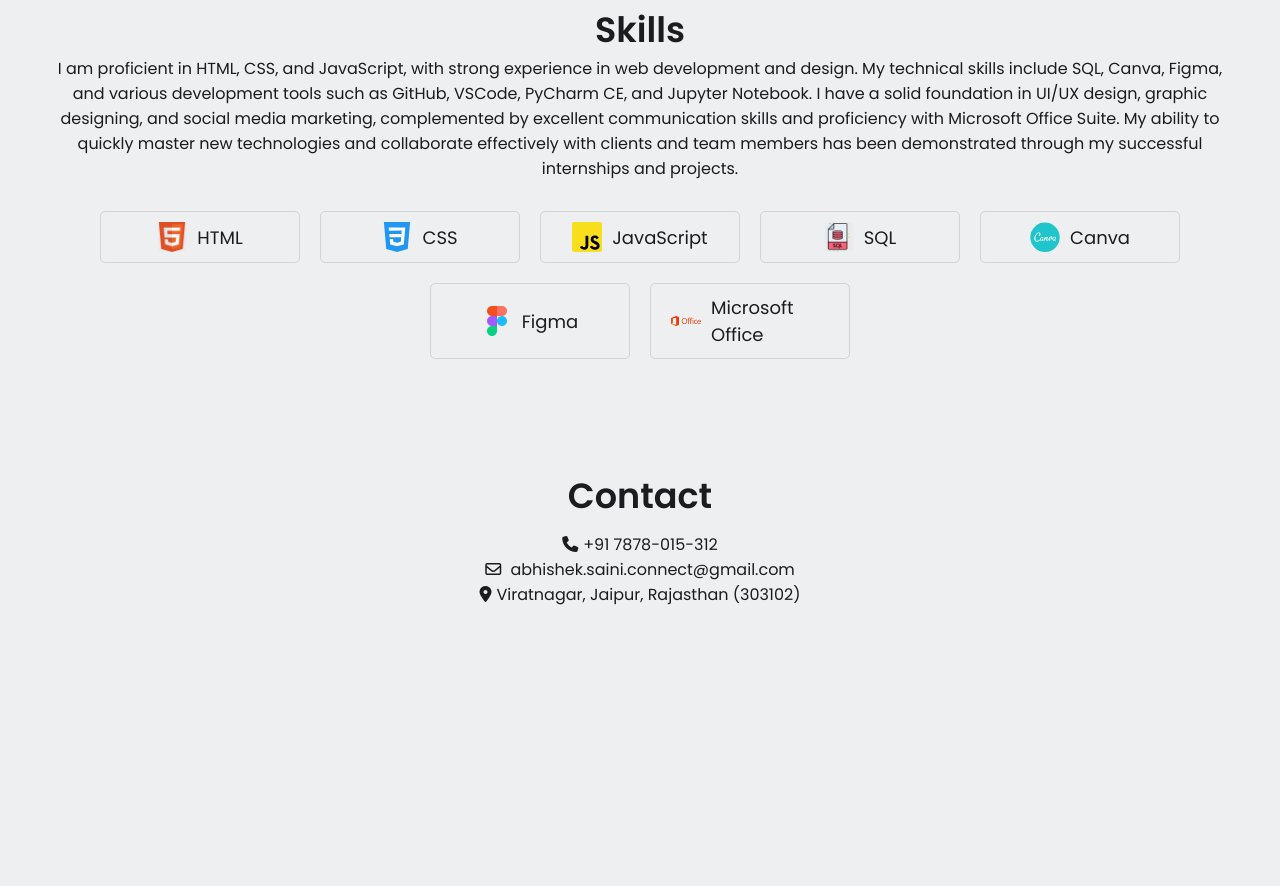
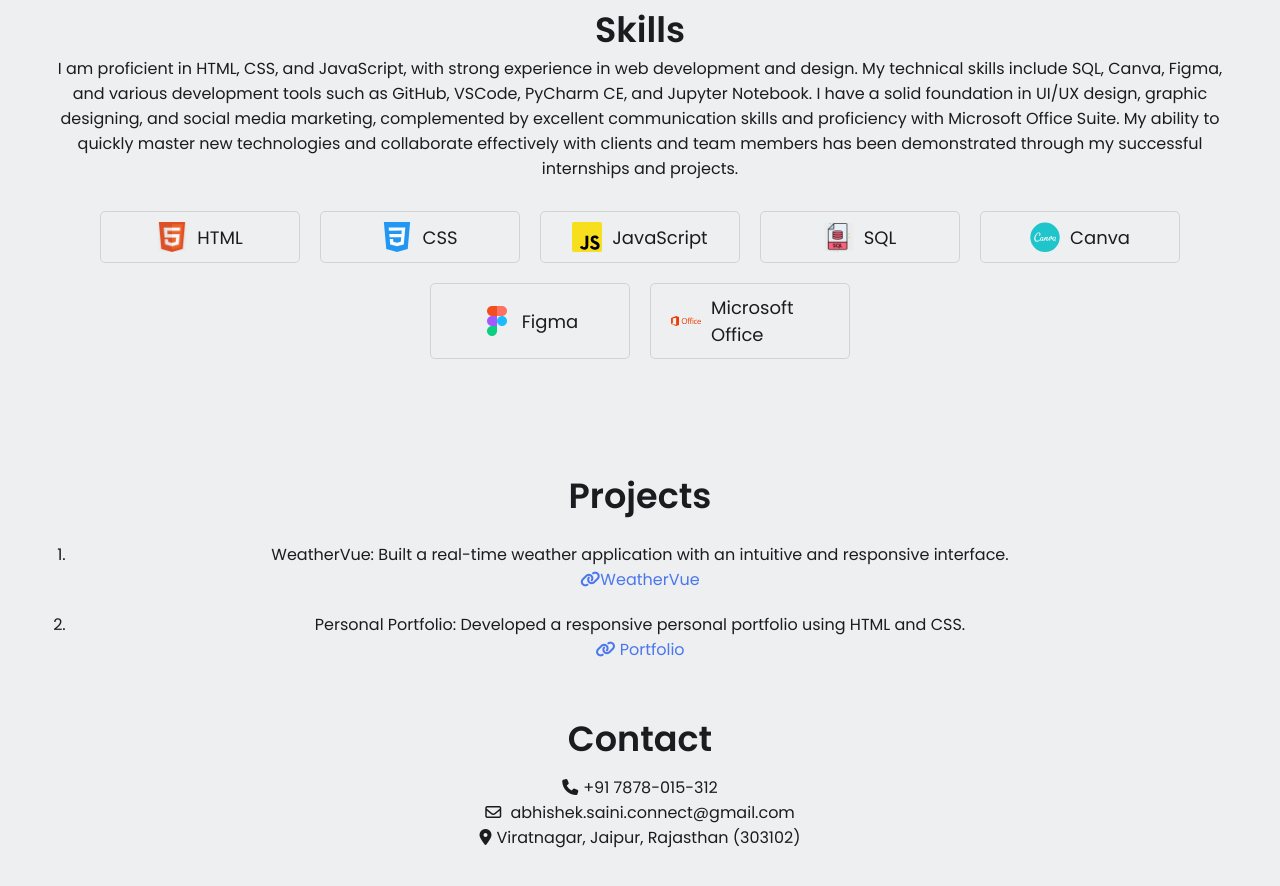
Before and after one commit to Abhishek-Saini-Coder/portfolio, a plain HTML site: page index.html in a window 1280 px wide. Shown: the part 627-1513 px from the top of the page. Before the commit the page ends 1334 px from the top, so only its background shows below. Drawn offline with Linux system fonts and the light colour scheme.

Commit message:
added projects section

```diff
--- a/index.html
+++ b/index.html
@@ -162,6 +162,33 @@
         </div>
       </section>
 
+      <!--SECTION 3: Projects-->
+
+      <section id="projects" class="projects-section">
+        <h2>Projects</h2>
+        <ol>
+          <li>
+            <div class="text">
+              WeatherVue: Built a real-time weather application with an
+              intuitive and responsive interface.
+            </div>
+            <a href="https://weather-site-fawn.vercel.app/"
+              ><i class="fa-solid fa-link"></i><span>WeatherVue</span></a
+            >
+          </li>
+          <li>
+            <p>
+              Personal Portfolio: Developed a responsive personal portfolio
+              using HTML and CSS.
+            </p>
+            <a
+              href="https://vercel.com/abhishek-sainis-projects-8009b9ff/abhishek_portfolio/9mwhpNQsU8dXCUvkGnmbLDHp3do6"
+            >
+              <i class="fa-solid fa-link"></i> <span>Portfolio</span>
+            </a>
+          </li>
+        </ol>
+      </section>
       <!-- SECTION 3: Contact -->
       <section id="contact" class="contact-section">
         <h2>Contact</h2>
--- a/styles.css
+++ b/styles.css
@@ -160,6 +160,26 @@ nav .right a i {
   font-size: 18px;
 }
 
+/*SECTION 3: PROJECTS*/
+#projects {
+  padding: 0 50px;
+  text-align: center;
+  margin-bottom: 50px;
+}
+
+.projects-section h2 {
+  font-size: 35px;
+}
+
+.projects-section li {
+  margin: 20px;
+}
+
+.projects-section .text {
+  text-align: center;
+  margin-top: 10px;
+}
+
 /* SECTION 3: Contact */
 .contact-section {
   padding: 0 50px;
```
